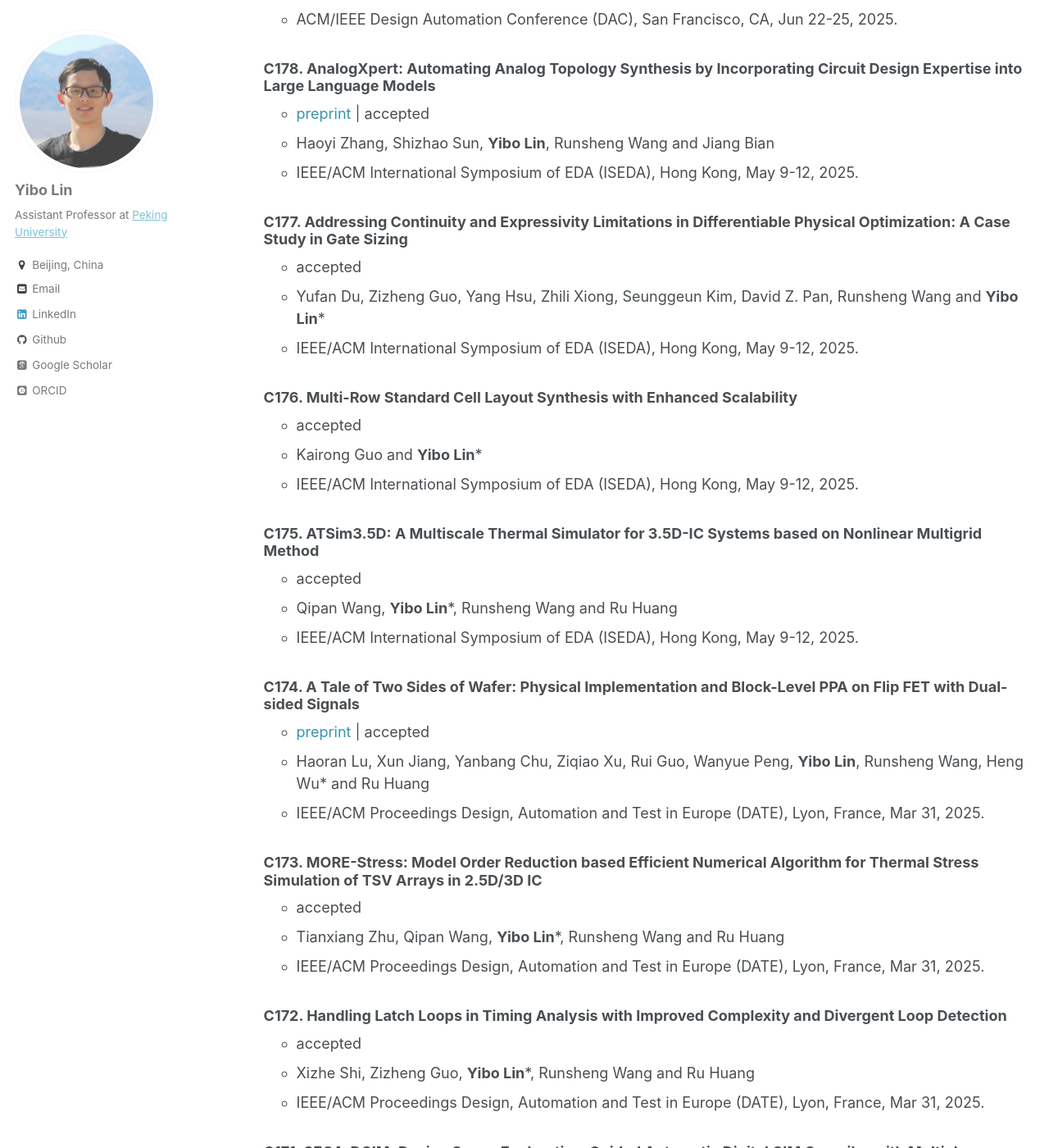
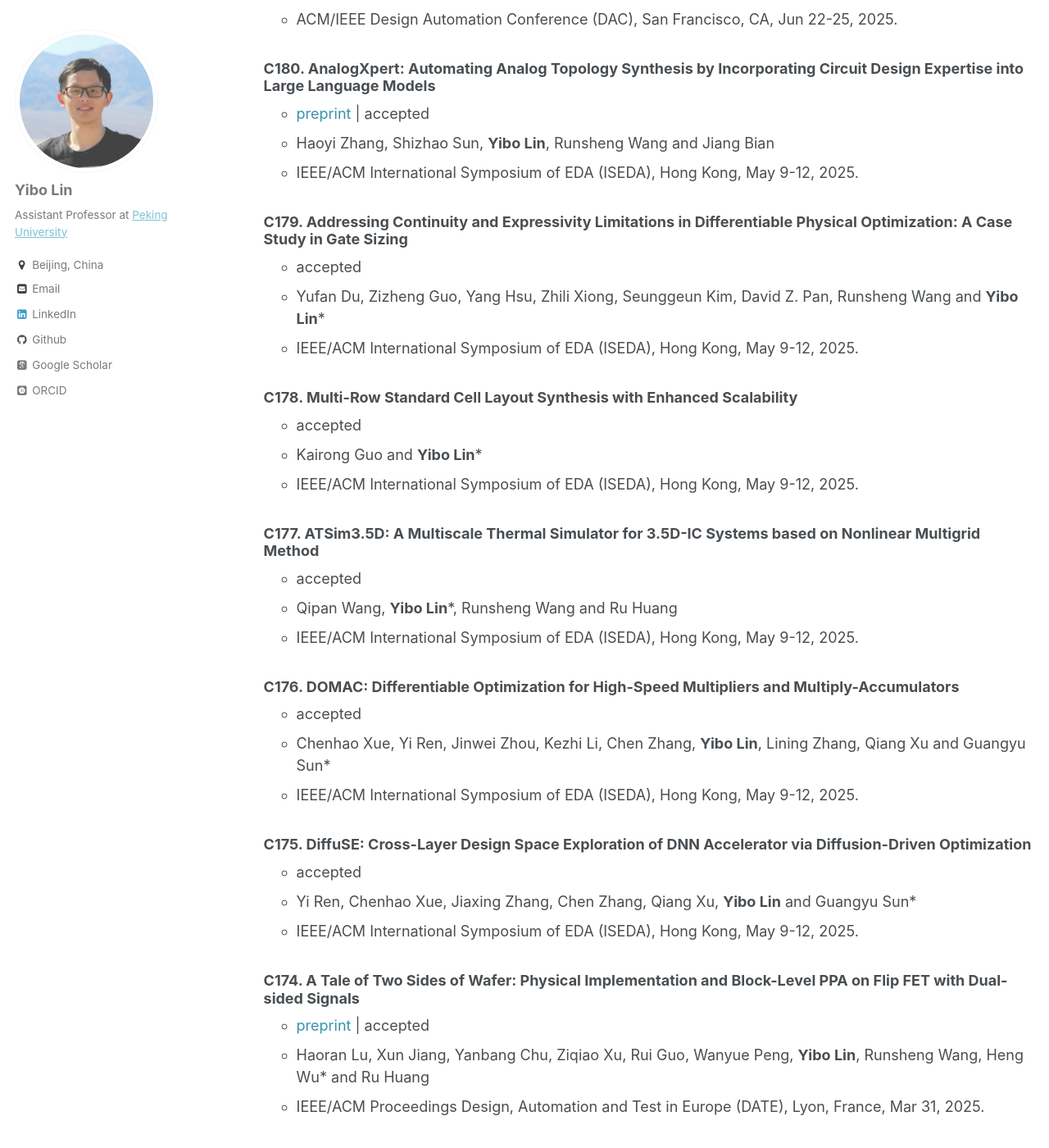
Before and after one commit to limbo018/limbo018.github.io, a Jekyll site: the page built from _pages/publications.md, in a window 1280 px wide and 1400 px high, scrolled down 2638 px. Shown: the whole window at 82% size. Built offline with Jekyll 4.4.1, drawn with Linux system fonts in a browser that asks for light colours; some web fonts are replaced; some of the changed text lies outside the part shown.

Commit message:
add renyi and chenhao's iseda25 papers

```diff
--- a/_pages/publications.md
+++ b/_pages/publications.md
@@ -20,89 +20,99 @@
 
 * 2025
 
-  ### J191. [Sign-off Timing Considerations via Concurrent Routing Topology Optimization](https://doi.org/10.1109/TCAD.2024.3506216)
+  ### J193. [Sign-off Timing Considerations via Concurrent Routing Topology Optimization](https://doi.org/10.1109/TCAD.2024.3506216)
      * accepted
      * Siting Liu, Ziyi Wang, Fangzhou Liu, **Yibo Lin**, Bei Yu\* and Martin Wong
      * IEEE Transactions on Computer-Aided Design of Integrated Circuits and Systems (TCAD), 2025.
 
-  ### J190. [PDNNet: PDN-Aware GNN-CNN Heterogeneous Network for Dynamic IR Drop Prediction](https://doi.org/10.1109/TCAD.2024.3509796)
+  ### J192. [PDNNet: PDN-Aware GNN-CNN Heterogeneous Network for Dynamic IR Drop Prediction](https://doi.org/10.1109/TCAD.2024.3509796)
      * <a href="https://arxiv.org/abs/2403.18569" style="color:#3793ae">preprint</a> \| accepted
      * Yuxiang Zhao, Zhuomin Chai, Xun Jiang, **Yibo Lin**\*, Runsheng Wang and Ru Huang
      * IEEE Transactions on Computer-Aided Design of Integrated Circuits and Systems (TCAD), 2025.
 
-  ### J189. [A Unified Deep Reinforcement Learning Approach for Constructing Rectilinear and Octilinear Steiner Minimum Tree](https://doi.org/10.1109/TCAD.2024.3523429)
+  ### J191. [A Unified Deep Reinforcement Learning Approach for Constructing Rectilinear and Octilinear Steiner Minimum Tree](https://doi.org/10.1109/TCAD.2024.3523429)
      * accepted
      * Zhenkun Lin, Genggeng Liu\*, Xing Huang, **Yibo Lin**, Jixin Zhang, Wenhao Liu and Ting-Chi Wang
      * IEEE Transactions on Computer-Aided Design of Integrated Circuits and Systems (TCAD), 2025.
 
-  ### J188. [LayoutCopilot: An LLM-powered Multi-agent Collaborative Framework for Interactive Analog Layout Design](https://doi.org/10.1109/TCAD.2025.3529805)
+  ### J190. [LayoutCopilot: An LLM-powered Multi-agent Collaborative Framework for Interactive Analog Layout Design](https://doi.org/10.1109/TCAD.2025.3529805)
      * <a href="https://arxiv.org/abs/2406.18873" style="color:#3793ae">preprint</a> \| accepted
      * Bingyang Liu, Haoyi Zhang, Xiaohan Gao, Zichen Kong, Xiyuan Tang, **Yibo Lin**\*, Runsheng Wang and Ru Huang
      * IEEE Transactions on Computer-Aided Design of Integrated Circuits and Systems (TCAD), 2025.
 
-  ### J187. [Design Optimization of Flip FET Standard Cells With Dual-Sided Pins for Ultimate Scaling](https://doi.org/10.1109/TED.2025.3558759)
+  ### J189. [Design Optimization of Flip FET Standard Cells With Dual-Sided Pins for Ultimate Scaling](https://doi.org/10.1109/TED.2025.3558759)
      * <a href="https://arxiv.org/abs/2504.10122" style="color:#3793ae">preprint</a> \| accepted
      * Rui Guo, Haoran Lu, Jiacheng Sun, Xun Jiang, Lining Zhangm, Ming Li, **Yibo Lin**, Runsheng Wang, Heng Wu\* and Ru Huang
      * IEEE Transactions on Electron Devices (TED), 2025.
 
-  ### J186. [Theseus: Exploring Efficient Wafer-Scale Chip Design for Large Language Models](https://doi.org/10.1109/TCAD.2025.3566297)
+  ### J188. [Theseus: Exploring Efficient Wafer-Scale Chip Design for Large Language Models](https://doi.org/10.1109/TCAD.2025.3566297)
      * <a href="https://arxiv.org/abs/2407.02079" style="color:#3793ae">preprint</a> \| accepted
      * Jingchen Zhu, Chenhao Xue, Yiqi Chen, Zhao Wang, Chen Zhang, Yu Shen, Yifan Chen, Zekang Cheng, Yu Jiang, Tianqi Wang, **Yibo Lin**, Wei Hu, Bin Cui, Runsheng Wang, Yun Liang and Guangyu Sun\*
      * IEEE Transactions on Computer-Aided Design of Integrated Circuits and Systems (TCAD), 2025.
 
-  ### C185. DeepLayout: Learning Neural Representations of Circuit Placement Layout
+  ### C187. DeepLayout: Learning Neural Representations of Circuit Placement Layout
      * accepted
      * Yuxiang Zhao, Zhuomin Chai, Xun Jiang, Qiang Xu, Runsheng Wang and **Yibo Lin**\*
      * International Conference on Machine Learning (ICML), Vancouver, Canada, Jul 13-19, 2025.
 
-  ### C184. G-SpNN: GPU-Accelerated Passivity Enforcement for S-Parameter Modeling with Neural Networks
+  ### C186. G-SpNN: GPU-Accelerated Passivity Enforcement for S-Parameter Modeling with Neural Networks
      * accepted
      * Lijie Zeng, Jiatai Sun, Xiao Wu, Dan Niu, Tianshi Wang, **Yibo Lin**, Zuochang Ye and Zhou Jin\*
      * ACM/IEEE Design Automation Conference (DAC), San Francisco, CA, Jun 22-25, 2025.
 
-  ### C183. SDM-PEB: Spatial-Depthwise Mamba for Enhanced Post-Exposure Bake Simulation
+  ### C185. SDM-PEB: Spatial-Depthwise Mamba for Enhanced Post-Exposure Bake Simulation
      * accepted
      * Ziyang Yu, Peng Xu, Zixiao Wang, Binwu Zhu, Qipan Wang, **Yibo Lin**, Runsheng Wang, Bei Yu\* and Martin Wong
      * ACM/IEEE Design Automation Conference (DAC), San Francisco, CA, Jun 22-25, 2025.
 
-  ### C182. GEM: GPU-Accelerated Emulator-Inspired RTL Simulation
+  ### C184. GEM: GPU-Accelerated Emulator-Inspired RTL Simulation
      * accepted
      * Zizheng Guo, Yanqing Zhang, Runsheng Wang, **Yibo Lin** and Haoxing Ren
      * ACM/IEEE Design Automation Conference (DAC), San Francisco, CA, Jun 22-25, 2025.
 
-  ### C181. A Systematic Approach for Multi-Objective Double-Side Clock Tree Synthesis
+  ### C183. A Systematic Approach for Multi-Objective Double-Side Clock Tree Synthesis
      * <a href="https://arxiv.org/abs/2503.12512" style="color:#3793ae">preprint</a> \| accepted
      * Xun Jiang, Haoran Lu, Yuxuan Zhao, Jiarui Wang, Zizheng Guo, Heng Wu, Bei Yu, Sung Kyu Lim, Runsheng Wang, Ru Huang and **Yibo Lin**\*
      * ACM/IEEE Design Automation Conference (DAC), San Francisco, CA, Jun 22-25, 2025.
 
-  ### C180. Synergistic Die-Level Router for Multi-FPGA System with Time-Division Multiplexing Optimization
+  ### C182. Synergistic Die-Level Router for Multi-FPGA System with Time-Division Multiplexing Optimization
      * accepted
      * Jiarui Wang, Yanjing Liu and **Yibo Lin**\*
      * ACM/IEEE Design Automation Conference (DAC), San Francisco, CA, Jun 22-25, 2025.
 
-  ### C179. RUPlace: Optimizing Routability via Unified Placement and Routing Formulation
+  ### C181. RUPlace: Optimizing Routability via Unified Placement and Routing Formulation
      * accepted
      * Yifan Chen, Jing Mai, Zuodong Zhang and **Yibo Lin**\*
      * ACM/IEEE Design Automation Conference (DAC), San Francisco, CA, Jun 22-25, 2025.
 
-  ### C178. [AnalogXpert: Automating Analog Topology Synthesis by Incorporating Circuit Design Expertise into Large Language Models](https://arxiv.org/abs/2412.19824)
+  ### C180. [AnalogXpert: Automating Analog Topology Synthesis by Incorporating Circuit Design Expertise into Large Language Models](https://arxiv.org/abs/2412.19824)
      * <a href="https://arxiv.org/abs/2412.19824" style="color:#3793ae">preprint</a> \| accepted
      * Haoyi Zhang, Shizhao Sun, **Yibo Lin**, Runsheng Wang and Jiang Bian
      * IEEE/ACM International Symposium of EDA (ISEDA), Hong Kong, May 9-12, 2025.
 
-  ### C177. Addressing Continuity and Expressivity Limitations in Differentiable Physical Optimization: A Case Study in Gate Sizing
+  ### C179. Addressing Continuity and Expressivity Limitations in Differentiable Physical Optimization: A Case Study in Gate Sizing
      * accepted
      * Yufan Du, Zizheng Guo, Yang Hsu, Zhili Xiong, Seunggeun Kim, David Z. Pan, Runsheng Wang and **Yibo Lin**\*
      * IEEE/ACM International Symposium of EDA (ISEDA), Hong Kong, May 9-12, 2025.
 
-  ### C176. Multi-Row Standard Cell Layout Synthesis with Enhanced Scalability
+  ### C178. Multi-Row Standard Cell Layout Synthesis with Enhanced Scalability
      * accepted
      * Kairong Guo and **Yibo Lin**\*
      * IEEE/ACM International Symposium of EDA (ISEDA), Hong Kong, May 9-12, 2025.
 
-  ### C175. ATSim3.5D: A Multiscale Thermal Simulator for 3.5D-IC Systems based on Nonlinear Multigrid Method
+  ### C177. ATSim3.5D: A Multiscale Thermal Simulator for 3.5D-IC Systems based on Nonlinear Multigrid Method
      * accepted
      * Qipan Wang, **Yibo Lin**\*, Runsheng Wang and Ru Huang
+     * IEEE/ACM International Symposium of EDA (ISEDA), Hong Kong, May 9-12, 2025.
+
+  ### C176. DOMAC: Differentiable Optimization for High-Speed Multipliers and Multiply-Accumulators
+     * accepted
+     * Chenhao Xue, Yi Ren, Jinwei Zhou, Kezhi Li, Chen Zhang, **Yibo Lin**, Lining Zhang, Qiang Xu and Guangyu Sun\*
+     * IEEE/ACM International Symposium of EDA (ISEDA), Hong Kong, May 9-12, 2025.
+
+  ### C175. DiffuSE: Cross-Layer Design Space Exploration of DNN Accelerator via Diffusion-Driven Optimization
+     * accepted
+     * Yi Ren, Chenhao Xue, Jiaxing Zhang, Chen Zhang, Qiang Xu, **Yibo Lin** and Guangyu Sun\*
      * IEEE/ACM International Symposium of EDA (ISEDA), Hong Kong, May 9-12, 2025.
 
   ### C174. A Tale of Two Sides of Wafer: Physical Implementation and Block-Level PPA on Flip FET with Dual-sided Signals
```
Also changed, not shown: _includes/publications_cv.md (+21 -17 lines), ref/publications.bib (+32 -0 lines), 3 other files.
